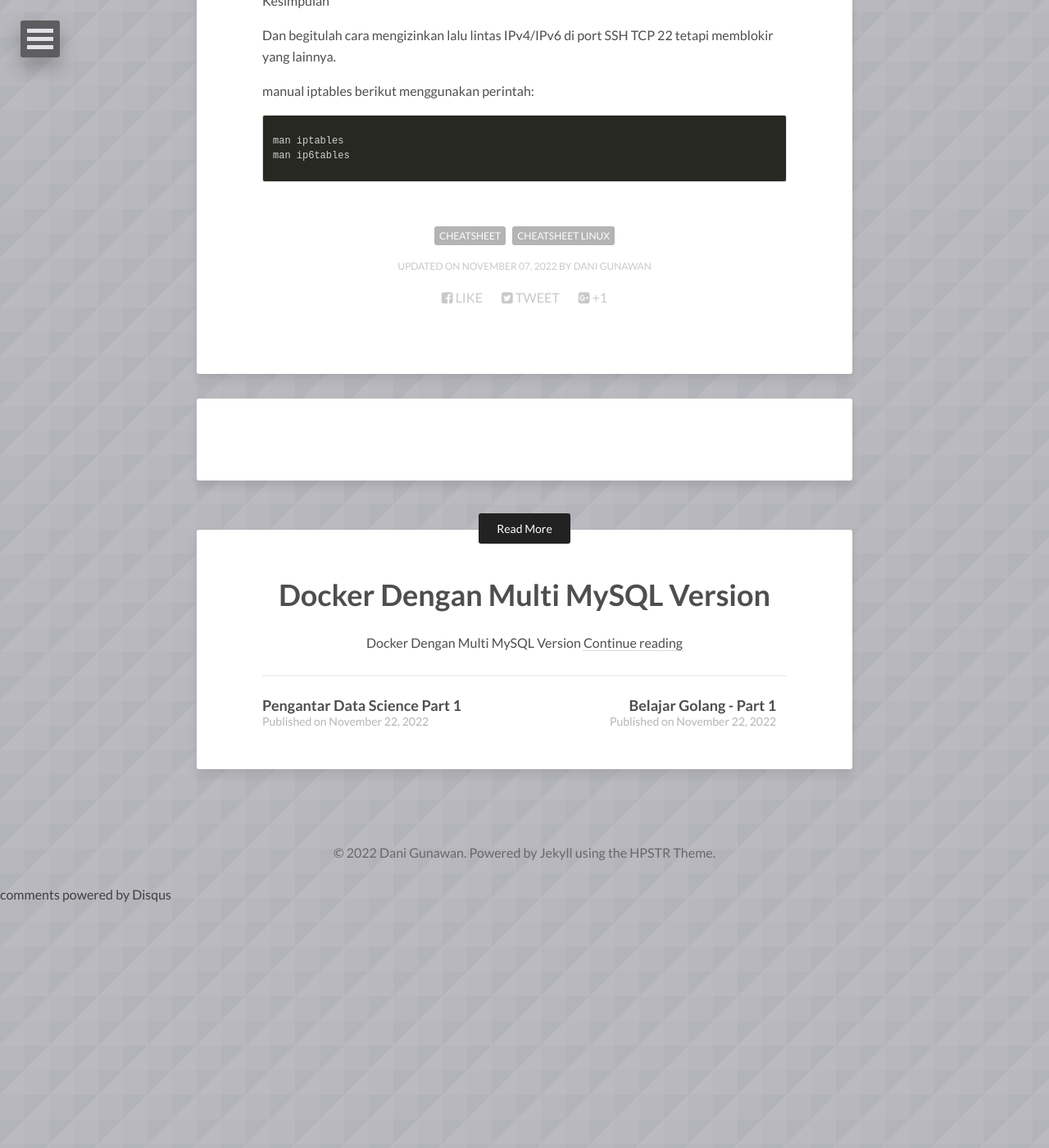
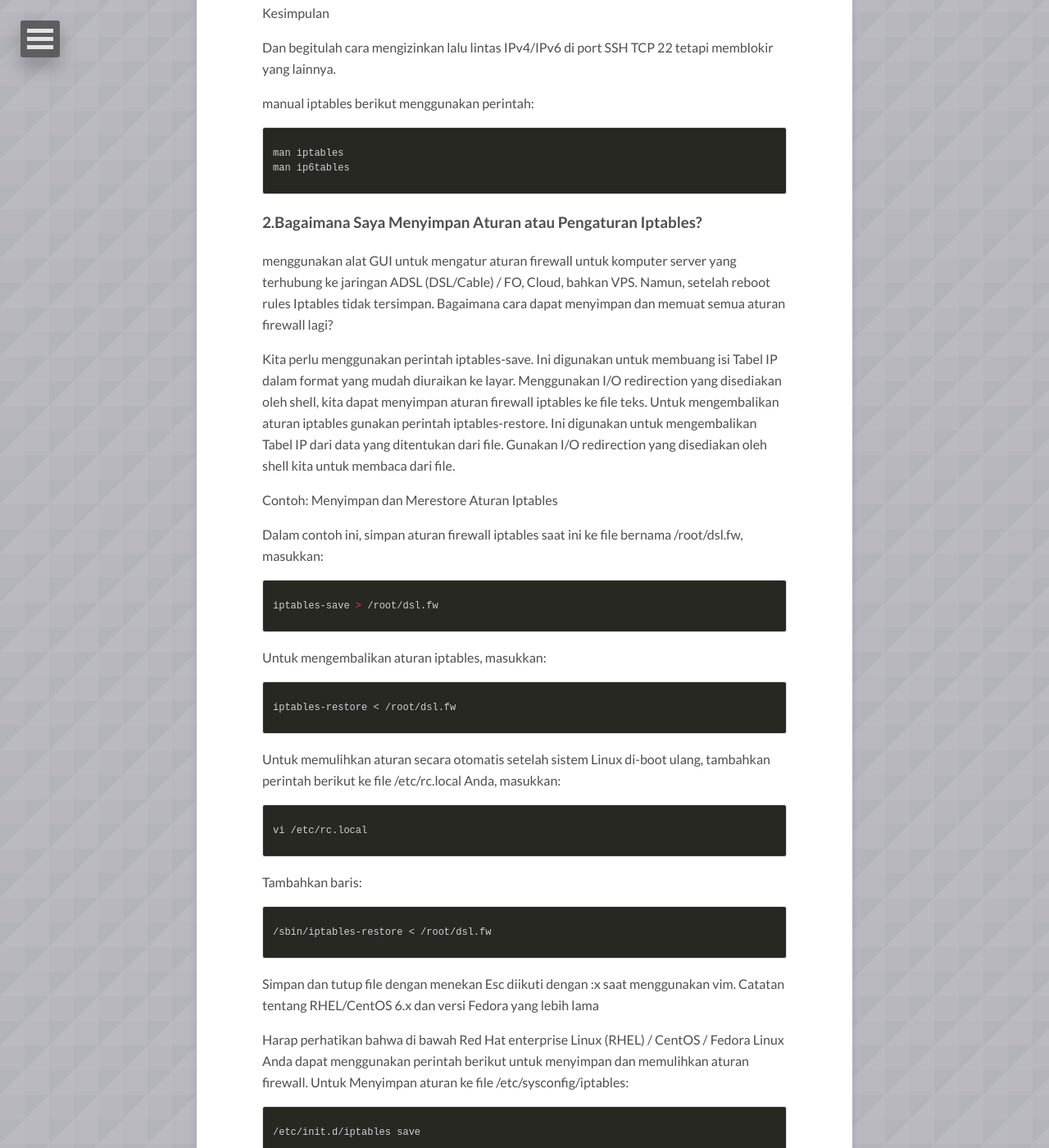
Before and after one commit to danigunawan/danigunawan.github.io, a Jekyll site: the page built from _posts/2022-11-07-belajar-linux-firewall-dengan-iptables.md, in a window 1280 px wide and 1400 px high, scrolled down 3705 px. Shown: the whole window at 82% size. Built offline with Jekyll 4.4.1, drawn with Linux system fonts in a browser that asks for light colours; nearby versions of some CDN libraries; comment, search, counter and statistics services are not loaded; before the commit the page ends 4805 px from its top, so only the background shows below that; some of the changed text lies outside the part shown.

Commit message:
[ADD POSTING] posting

```diff
--- a/_posts/2022-11-07-cheatsheet-linux-security.md
+++ b/_posts/2022-11-07-belajar-linux-firewall-dengan-iptables.md
@@ -1,10 +1,10 @@
 ---
 layout: post
-title: Kumpulan Cheatsheet Linux Security
+title: Belajar Linux Firewall Dengan Iptables
 modified: 2022-11-7T20:00:28+07:00
 categories:
-description: "Kumpulan Cheatsheet Linux Security"
-tags: [cheatsheet, cheatsheet linux]
+description: "Belajar Linux Firewall Dengan Iptables"
+tags: [cheatsheet, cheatsheet linux, security, linux security]
 image:
   background: triangular.png
 comments: true
@@ -39,6 +37,7 @@
 ip6tables-save > /etc/sysconfig/ip6tables
 {% endhighlight %}
 
+Bagaimana cara menyimpan iptables bisa disimak pada bab [* Bagaimana Saya Menyimpan Aturan atau Pengaturan Iptables?]
 
 Memblokir semua lalu lintas kecuali pada port TCP 22
 
@@ -166,3 +165,104 @@
 man iptables
 man ip6tables
 {% endhighlight %}
+
+
+
+### 2.Bagaimana Saya Menyimpan Aturan atau Pengaturan Iptables?
+menggunakan alat GUI untuk mengatur aturan firewall untuk komputer server yang terhubung ke jaringan ADSL (DSL/Cable) / FO, Cloud, bahkan VPS. Namun, setelah reboot rules Iptables tidak tersimpan.
+Bagaimana cara dapat menyimpan dan memuat semua aturan firewall lagi?
+
+Kita perlu menggunakan perintah iptables-save. Ini digunakan untuk membuang isi Tabel IP dalam format yang mudah diuraikan ke layar. Menggunakan I/O redirection yang disediakan oleh shell, kita dapat menyimpan aturan firewall iptables ke file teks. Untuk mengembalikan aturan iptables gunakan perintah iptables-restore. Ini digunakan untuk mengembalikan Tabel IP dari data yang ditentukan dari file. Gunakan I/O redirection yang disediakan oleh shell kita untuk membaca dari file.
+
+Contoh: Menyimpan dan Merestore Aturan Iptables
+
+Dalam contoh ini, simpan aturan firewall iptables saat ini ke file bernama /root/dsl.fw, masukkan:
+{% highlight bash %}
+iptables-save > /root/dsl.fw
+{% endhighlight %}
+
+Untuk mengembalikan aturan iptables, masukkan:
+{% highlight bash %}
+iptables-restore < /root/dsl.fw
+{% endhighlight %}
+
+Untuk memulihkan aturan secara otomatis setelah sistem Linux di-boot ulang, tambahkan perintah berikut ke file /etc/rc.local Anda, masukkan:
+
+{% highlight bash %}
+vi /etc/rc.local
+{% endhighlight %}
+
+Tambahkan baris:
+{% highlight bash %}
+/sbin/iptables-restore < /root/dsl.fw
+{% endhighlight %}
+
+Simpan dan tutup file dengan menekan Esc diikuti dengan :x saat menggunakan vim.
+Catatan tentang RHEL/CentOS 6.x dan versi Fedora yang lebih lama
+
+Harap perhatikan bahwa di bawah Red Hat enterprise Linux (RHEL) / CentOS / Fedora Linux Anda dapat menggunakan perintah berikut untuk menyimpan dan memulihkan aturan firewall. Untuk Menyimpan aturan ke file /etc/sysconfig/iptables:
+
+{% highlight bash %}
+/etc/init.d/iptables save
+{% endhighlight %}
+
+Untuk mengembalikan aturan dari file /etc/sysconfig/iptables:
+
+{% highlight bash %}
+/etc/init.d/iptables start
+{% endhighlight %}
+
+Cara Restore Firewall Rules Debian/Ubuntu Linux
+
+Jika menggunakan Debian / Ubuntu Linux, buka /etc/network/interfaces:
+
+{% highlight bash %}
+vi /etc/network/interfaces
+{% endhighlight %}
+
+Tambahkan baris ke bagian eth0:
+{% highlight bash %}
+post-up iptables-restore </path/to/file
+{% endhighlight %}
+
+Tutup dan simpan file. Reboot ulang sistem.
+
+Mengaktifkan dukungan /etc/rc.local dengan distro Linux berbasis systemd
+
+Ketik perintah systemctl berikut
+{% highlight bash %}
+sudo systemctl aktifkan rc-local.service
+{% endhighlight %}
+
+Sekarang dapat menggunakan /etc/rc.local untuk mengembalikan aturan iptables saat boot. Lihat cara mengaktifkan skrip shell rc.local di systemd saat mem-boot sistem Linux.
+
+Kesimpulan
+
+Halaman tutorial singkat ini menjelaskan beberapa cara di mana aturan iptables dapat disimpan atau direstore secara permanen di Linux.
+
+Perintah Simpan Firewall Rules Debian/Ubuntu:
+
+{% highlight bash %}
+iptables-save > rules.v4
+ip6tables-save > rules.v6
+{% endhighlight %}
+
+Debian/Ubuntu Perintah Restore Firewall Rules
+{% highlight bash %}
+iptables-restore < rules.v4
+ip6tables-restore < rules.v6
+{% endhighlight %}
+
+Perintah simpan Rules Firewall RHEL/CentOS/Fedora:
+
+{% highlight bash %}
+iptables-save > /etc/sysconfig/iptables
+ip6tables-save > /etc/sysconfig/ip6tables
+{% endhighlight %}
+
+
+Perintah Restore Firewall Rules RHEL/CentOS/Fedora:
+{% highlight bash %}
+iptables-restore < /etc/sysconfig/iptables
+ip6tables-restore < /etc/sysconfig/ip6tables
+{% endhighlight %}
```
Also changed, not shown: other parts of _posts/2022-11-07-belajar-linux-firewall-dengan-iptables.md (+1 -3 lines).
